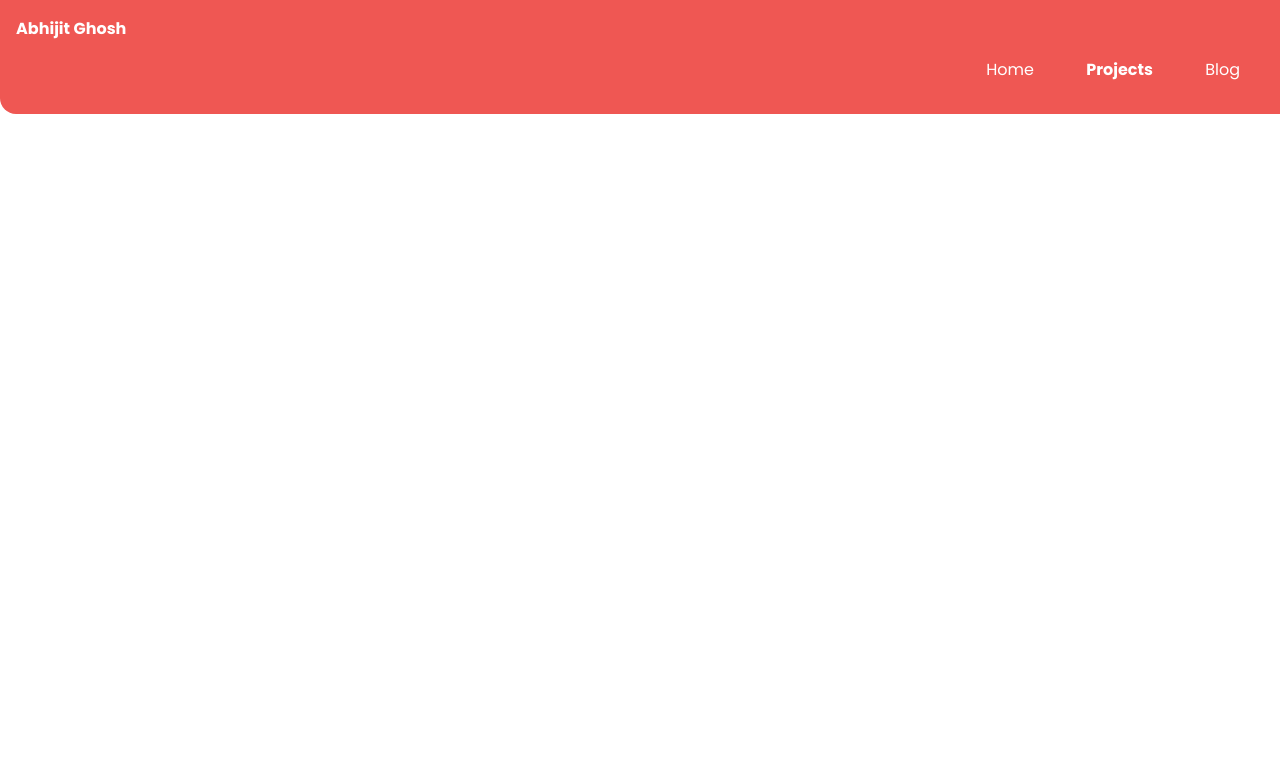
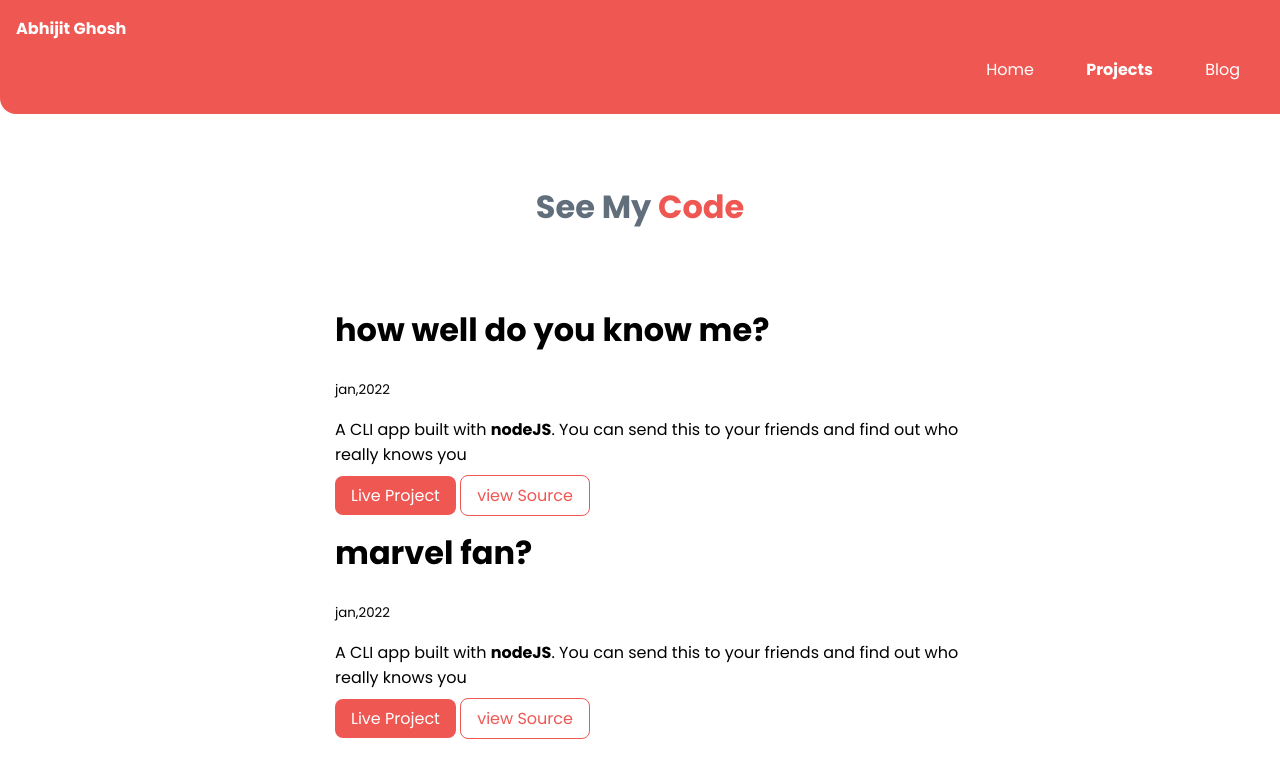
Before and after one commit to abhiavtar/abhijit-ghosh-portfolio, a plain HTML site: page projects.html in a window 1280 px wide. Drawn offline with Linux system fonts and the light colour scheme.

Commit message:
finished

```diff
--- a/projects.html
+++ b/projects.html
@@ -24,5 +24,42 @@
     </ul>
   </nav>
 
+  <!-- header  -->
+
+    <header class="hero">
+      <h1 class="hero-heading">
+        See My
+        <span style="color: var(--primary-color)"> Code</span>
+      </h1>
+    </header>
+
+      <!-- body  -->
+    <ul class="list-non-bullet">
+     <li>
+       <div class="container container-center">
+        <h1>how well do you know me?</h1>
+        <small>jan,2022</small>
+        <p>A CLI app built with <strong>nodeJS</strong>. You can send this to your friends and find out who really knows you</p>
+
+        <a class="link link-primary " href="http://">Live Project</a>
+        <a class="link link-secondary" href="http://">view Source</a>
+      </div>
+     </li>
+
+     <li>
+      <div class="container container-center">
+       <h1>marvel fan?</h1>
+       <small>jan,2022</small>
+       <p>A CLI app built with <strong>nodeJS</strong>. You can send this to your friends and find out who really knows you</p>
+
+       <a class="link link-primary " href="http://">Live Project</a>
+       <a class="link link-secondary" href="http://">view Source</a>
+     </div>
+    </li>
+
+
+
+    </ul>
+
 </body>
 </html>
--- a/style.css
+++ b/style.css
@@ -14,6 +14,9 @@ body {
 hr {
   margin: 1.5rem 0rem;
 }
+
+/* spaces */
+
 
 /* conatiner  */
 
@@ -88,6 +91,7 @@ hr {
 
 .hero {
   padding: 2rem;
+  padding-top: 2rem;
 }
 .hero .hero-img {
   max-width: 350px;
```
